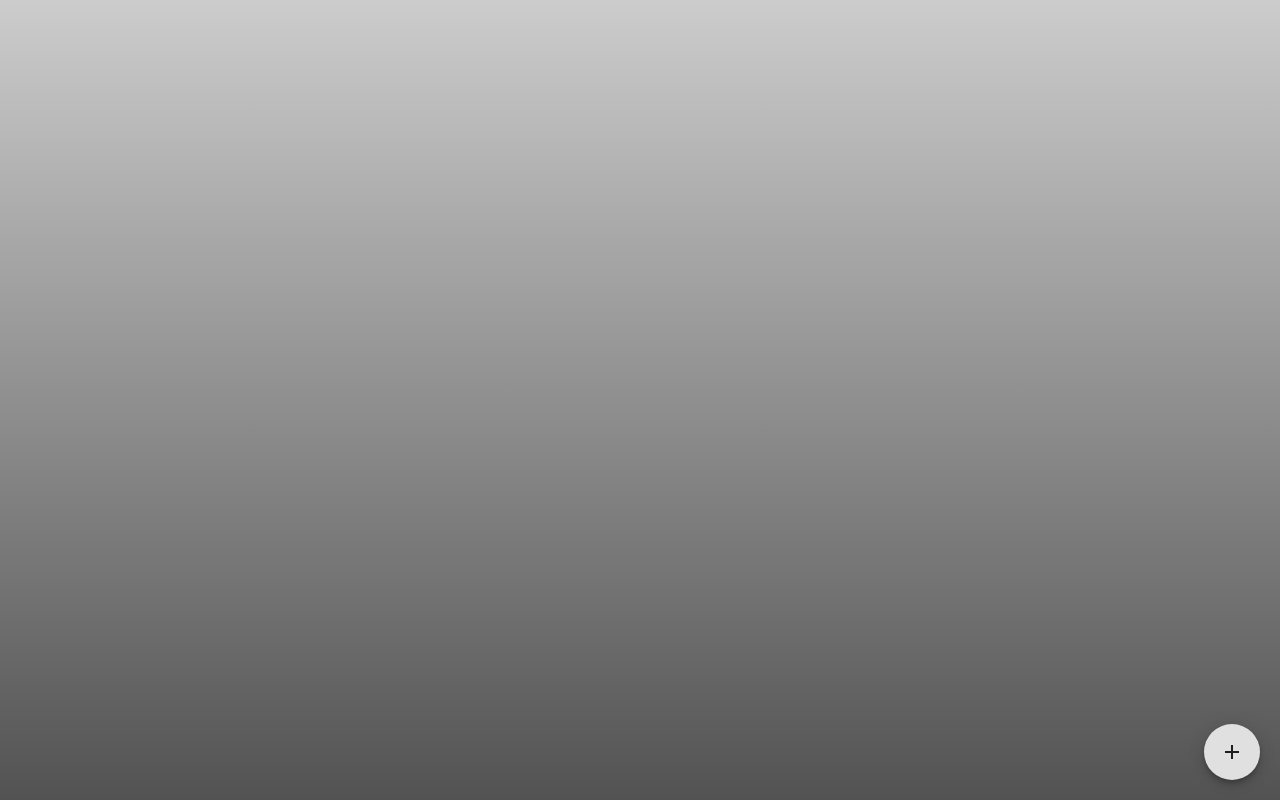
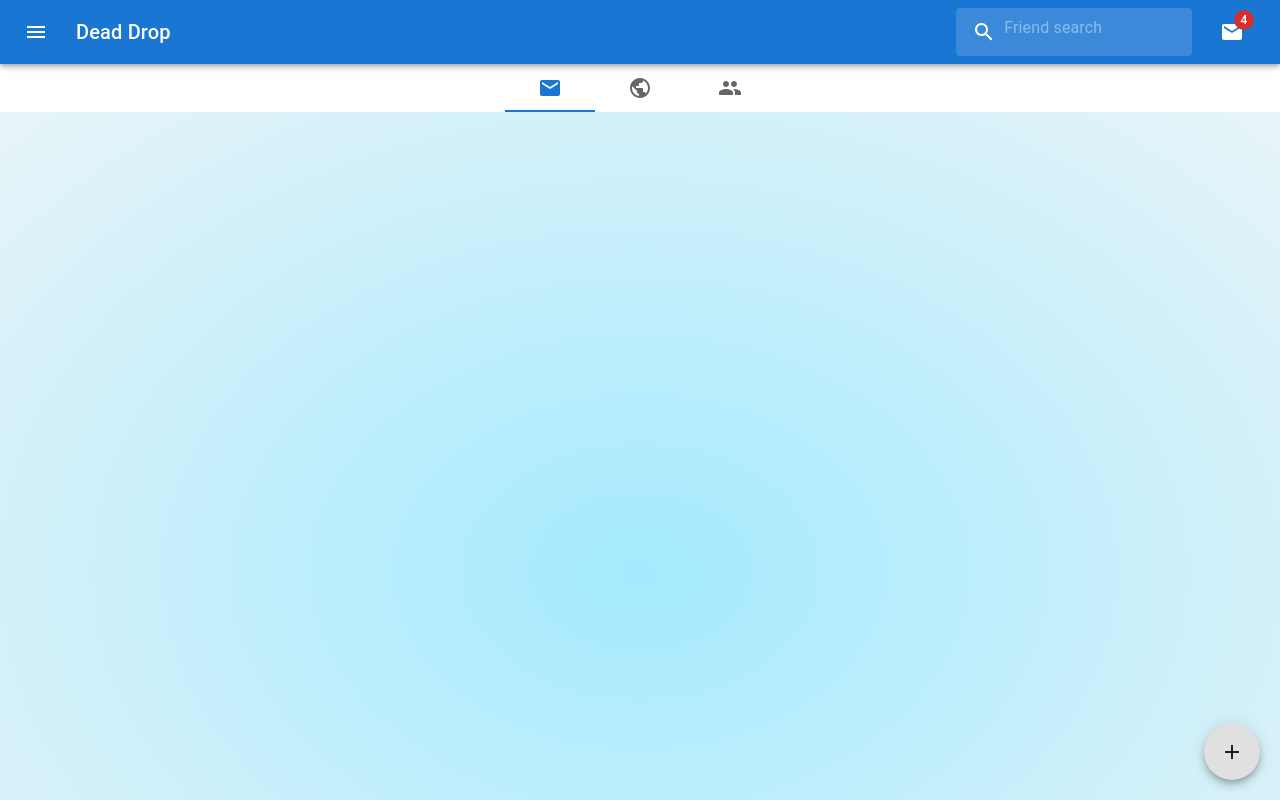
Before and after one commit to kdkulman/deaddropHerokuDeployTest, a React (Create React App) app in the folder client/: page / in a window 1280 px wide. Shown: the top 800 px of the page. Built offline with nearby package versions, Linux system fonts and the light colour scheme.

Commit message:
Created app bar, nav tabs, css changes

```diff
--- a/client/src/App.js
+++ b/client/src/App.js
@@ -1,14 +1,21 @@
 import logo from './logo.svg';
 import * as React from 'react';
-import {CreateMessageTextField} from './Components/Basic Functionality/CreateMessageTextField.js';
 import './CSS/App.css';
 import Grid from '@mui/material/Grid'; // Grid version 1
 import { CreateMessageButton } from './Components/Basic Functionality/CreateMessageButton.js';
-import {fetchText} from './Components/Basic Functionality/SendMessageButton.js';
+import { PrimaryAppBar } from './Components/PrimaryAppBar.js';
+import { useState } from "react";
+import FunctionalityTabs from './Components/FunctionalityTabs';
 
 function App() {
+  const [username, setUsername] = useState("");
+  const [password, setPassword] = useState("");
+  const [nickname, setNickname] = useState("");
+
   return (
     <div className="App">
+      <PrimaryAppBar />
+      <FunctionalityTabs />
       <main>
         <div>
         <Grid
--- a/client/src/CSS/App.css
+++ b/client/src/CSS/App.css
@@ -1,6 +1,5 @@
 .App {
   text-align: center;
-
 }
 
 .App-logo {
@@ -10,7 +9,7 @@
 
 .App-header {
   background-color: #282c34;
-  background-image: linear-gradient(rgb(205, 205, 223), rgb(56, 73, 79));
+
   min-height: 100vh;
   display: flex;
   flex-direction: column;
@@ -26,7 +25,7 @@
 
 main {
   min-height: 100vh;
-  background-image: linear-gradient(to bottom, rgba(0, 0, 0, 0.2), rgba(0, 0, 0, 0.75));
+  background-image: radial-gradient(rgb(164, 234, 254), rgb(232, 244, 248));
   padding: 80px;
   padding-top: 40px;
 }
--- a/client/src/Components/Basic Functionality/CreateMessageButton.js
+++ b/client/src/Components/Basic Functionality/CreateMessageButton.js
@@ -2,7 +2,6 @@ import * as React from 'react';
 import AddIcon from '@mui/icons-material/Add';
 import Fab from '@mui/material/Fab';
 import { useState } from "react";
-import { CreateMessageTextField } from './CreateMessageTextField.js';
 import { SendMessageButton } from './SendMessageButton.js';
 
 import ReactDOM from "react-dom/client";
--- a/client/src/Components/Basic Functionality/CreateMessageTextField.js
+++ /dev/null
@@ -1,22 +0,0 @@
-import * as React from 'react';
-import { TextField } from '@mui/material';
-import { useState } from "react";
-
-
-export function CreateMessageTextField() {
-    const [showButton, setShowButton] = useState(true);
-
-    if (showButton) {
-        return (
-
-            <TextField  id="CreateMessageTextField"
-                        label="Enter super secret message"
-                        aria-label='empty textarea'
-                        variant="outlined"
-                        style={{ backgroundColor: 'white' }}
-            />
-        )
-    } else {
-        return null;
-    }
-}
--- a/client/src/Components/Basic Functionality/SendMessageButton.js
+++ b/client/src/Components/Basic Functionality/SendMessageButton.js
@@ -4,7 +4,6 @@ import IconButton from '@mui/material/IconButton';
 import SendIcon from '@mui/icons-material/Send';
 import { TextField } from '@mui/material';
 import { CreateMessageButton } from './CreateMessageButton';
-import { CreateMessageTextField } from './CreateMessageTextField';
 
 
 //Get text from message box and send to database
@@ -46,6 +45,11 @@ export function SendMessageButton() {
     if (showButton) {
         return (
                 <div>
+                    <TextField  id="CreateMessageTextField"
+                                label="Enter super secret message"
+                                aria-label='empty textarea'
+                                variant="outlined"
+                                style={{ backgroundColor: 'white' }}/>
                     <IconButton aria-label="send"
                                 size="large"
                                 onClick={() => {
@@ -54,12 +58,6 @@ export function SendMessageButton() {
                                 }}>
                         <SendIcon fontSize="large" />
                     </IconButton>
-
-                    <TextField  id="CreateMessageTextField"
-                                label="Enter super secret message"
-                                aria-label='empty textarea'
-                                variant="outlined"
-                                style={{ backgroundColor: 'white' }}/>
                 </div>
         )
 
--- /dev/null
+++ b/client/src/Components/FunctionalityTabs.js
@@ -0,0 +1,22 @@
+import * as React from 'react';
+import Tabs from '@mui/material/Tabs';
+import Tab from '@mui/material/Tab';
+import GlobeIcon from '@mui/icons-material/Public';
+import MessageIcon from '@mui/icons-material/Email';
+import FriendsIcon from '@mui/icons-material/People';
+
+export default function FunctionalityTabs() {
+  const [value, setValue] = React.useState(0);
+
+  const handleChange = (event, newValue) => {
+    setValue(newValue);
+  };
+
+  return (
+    <Tabs value={value} onChange={handleChange} aria-label="icon tabs example" centered>
+      <Tab icon={<MessageIcon />} aria-label="message" />
+      <Tab icon={<GlobeIcon />} aria-label="globe" />
+      <Tab icon={<FriendsIcon />} aria-label="friends" />
+    </Tabs>
+  );
+}
--- /dev/null
+++ b/client/src/Components/PrimaryAppBar.js
@@ -0,0 +1,215 @@
+import * as React from 'react';
+import { styled, alpha } from '@mui/material/styles';
+import AppBar from '@mui/material/AppBar';
+import Box from '@mui/material/Box';
+import Toolbar from '@mui/material/Toolbar';
+import IconButton from '@mui/material/IconButton';
+import Typography from '@mui/material/Typography';
+import InputBase from '@mui/material/InputBase';
+import Badge from '@mui/material/Badge';
+import MenuItem from '@mui/material/MenuItem';
+import Menu from '@mui/material/Menu';
+import MenuIcon from '@mui/icons-material/Menu';
+import SearchIcon from '@mui/icons-material/Search';
+import AccountCircle from '@mui/icons-material/AccountCircle';
+import MailIcon from '@mui/icons-material/Mail';
+import NotificationsIcon from '@mui/icons-material/Notifications';
+import MoreIcon from '@mui/icons-material/MoreVert';
+
+const Search = styled('div')(({ theme }) => ({
+  position: 'relative',
+  borderRadius: theme.shape.borderRadius,
+  backgroundColor: alpha(theme.palette.common.white, 0.15),
+  '&:hover': {
+    backgroundColor: alpha(theme.palette.common.white, 0.25),
+  },
+  marginRight: theme.spacing(2),
+  marginLeft: 0,
+  width: '100%',
+  [theme.breakpoints.up('sm')]: {
+    marginLeft: theme.spacing(3),
+    width: 'auto',
+  },
+}));
+
+const SearchIconWrapper = styled('div')(({ theme }) => ({
+  padding: theme.spacing(0, 2),
+  height: '100%',
+  position: 'absolute',
+  pointerEvents: 'none',
+  display: 'flex',
+  alignItems: 'center',
+  justifyContent: 'center',
+}));
+
+const StyledInputBase = styled(InputBase)(({ theme }) => ({
+  color: 'inherit',
+  '& .MuiInputBase-input': {
+    padding: theme.spacing(1, 1, 1, 0),
+    // vertical padding + font size from searchIcon
+    paddingLeft: `calc(1em + ${theme.spacing(4)})`,
+    transition: theme.transitions.create('width'),
+    width: '100%',
+    [theme.breakpoints.up('md')]: {
+      width: '20ch',
+    },
+  },
+}));
+
+function ShowAccountCircle() {
+  //only show this if the user is logged in
+  let theAppId = document.getElementById("App");;
+  if (theAppId.username == "") {
+    return (
+      <MenuItem >
+        <IconButton
+          size="large"
+          aria-label="account of current user"
+          aria-controls="primary-search-account-menu"
+          aria-haspopup="true"
+          color="inherit"
+        >
+          <AccountCircle />
+        </IconButton>
+        <p>Profile</p>
+      </MenuItem>
+    );
+  }
+}
+
+export function PrimaryAppBar() {
+  const [anchorEl, setAnchorEl] = React.useState(null);
+  const [mobileMoreAnchorEl, setMobileMoreAnchorEl] = React.useState(null);
+
+  const isMenuOpen = Boolean(anchorEl);
+  const isMobileMenuOpen = Boolean(mobileMoreAnchorEl);
+
+  const handleProfileMenuOpen = (event) => {
+    setAnchorEl(event.currentTarget);
+  };
+
+  const handleMobileMenuClose = () => {
+    setMobileMoreAnchorEl(null);
+  };
+
+  const handleMenuClose = () => {
+    setAnchorEl(null);
+    handleMobileMenuClose();
+  };
+
+  const handleMobileMenuOpen = (event) => {
+    setMobileMoreAnchorEl(event.currentTarget);
+  };
+
+  const menuId = 'primary-search-account-menu';
+  const renderMenu = (
+    <Menu
+      anchorEl={anchorEl}
+      anchorOrigin={{
+        vertical: 'top',
+        horizontal: 'right',
+      }}
+      id={menuId}
+      keepMounted
+      transformOrigin={{
+        vertical: 'top',
+        horizontal: 'right',
+      }}
+      open={isMenuOpen}
+      onClose={handleMenuClose}
+    >
+      <MenuItem onClick={handleMenuClose}>Profile</MenuItem>
+    </Menu>
+  );
+
+  const mobileMenuId = 'primary-search-account-menu-mobile';
+  const renderMobileMenu = (
+    <Menu
+      anchorEl={mobileMoreAnchorEl}
+      anchorOrigin={{
+        vertical: 'top',
+        horizontal: 'right',
+      }}
+      id={mobileMenuId}
+      keepMounted
+      transformOrigin={{
+        vertical: 'top',
+        horizontal: 'right',
+      }}
+      open={isMobileMenuOpen}
+      onClose={handleMobileMenuClose}
+    >
+      <MenuItem>
+        <IconButton size="large" aria-label="show 4 new mails" color="inherit">
+          <Badge badgeContent={55} color="error">
+            <MailIcon />
+          </Badge>
+        </IconButton>
+        <p>Messages</p>
+      </MenuItem>
+
+
+    </Menu>
+  );
+
+  return (
+    <Box sx={{ flexGrow: 1 }}>
+      <AppBar position="static">
+        <Toolbar>
+          <IconButton
+            size="large"
+            edge="start"
+            color="inherit"
+            aria-label="open drawer"
+            sx={{ mr: 2 }}
+          >
+            <MenuIcon />
+          </IconButton>
+          <Typography
+            variant="h6"
+            noWrap
+            component="div"
+            sx={{ display: { xs: 'none', sm: 'block' } }}
+          >
+            Dead Drop
+          </Typography>
+
+          <Box sx={{ flexGrow: 1 }} />
+          <Box sx={{ display: { xs: 'none', md: 'flex' } }}>
+            <Search>
+              <SearchIconWrapper>
+                <SearchIcon />
+              </SearchIconWrapper>
+              <StyledInputBase
+                placeholder="Friend search"
+                inputProps={{ 'aria-label': 'search' }}
+              />
+            </Search>
+            <IconButton size="large" aria-label="show 4 new mails" color="inherit">
+              <Badge badgeContent={4} color="error">
+                <MailIcon />
+              </Badge>
+            </IconButton>
+
+            {ShowAccountCircle}
+
+          </Box>
+          <Box sx={{ display: { xs: 'flex', md: 'none' } }}>
+            <IconButton
+              size="large"
+              aria-label="show more"
+              aria-controls={mobileMenuId}
+              aria-haspopup="true"
+              onClick={handleMobileMenuOpen}
+              color="inherit"
+            >
+              <MoreIcon />
+            </IconButton>
+          </Box>
+        </Toolbar>
+      </AppBar>
+      {renderMobileMenu}
+      {renderMenu}
+    </Box>
+  );
+}
--- a/client/src/index.js
+++ b/client/src/index.js
@@ -3,11 +3,13 @@ import ReactDOM from 'react-dom/client';
 import './CSS/index.css';
 import App from './App';
 import reportWebVitals from './reportWebVitals';
+import { useState } from "react";
 
 const root = ReactDOM.createRoot(document.getElementById('root'));
+
 root.render(
   <React.StrictMode>
-    <App />
+    <App id="App" />
   </React.StrictMode>
 );
 
```
